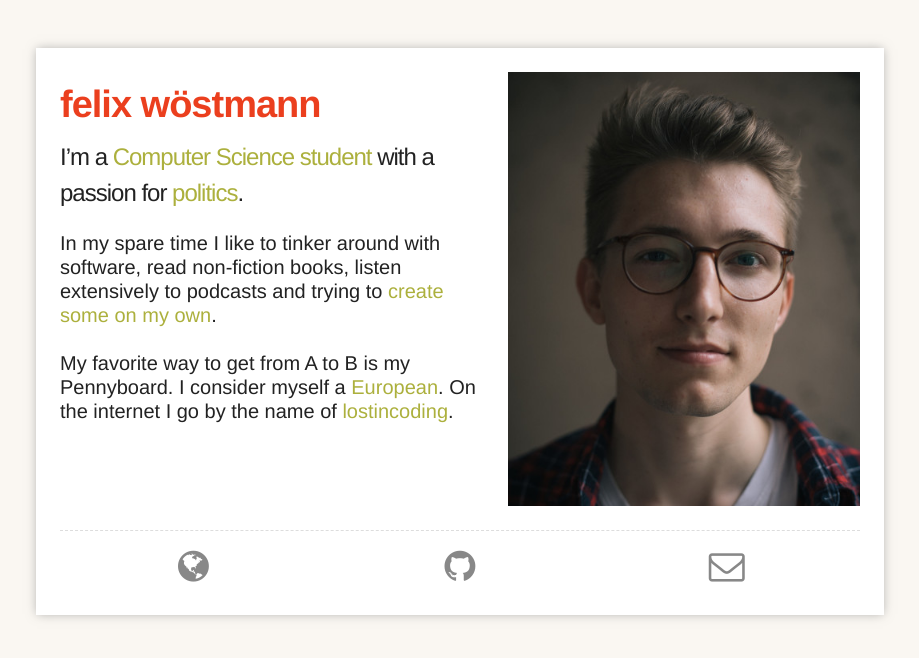
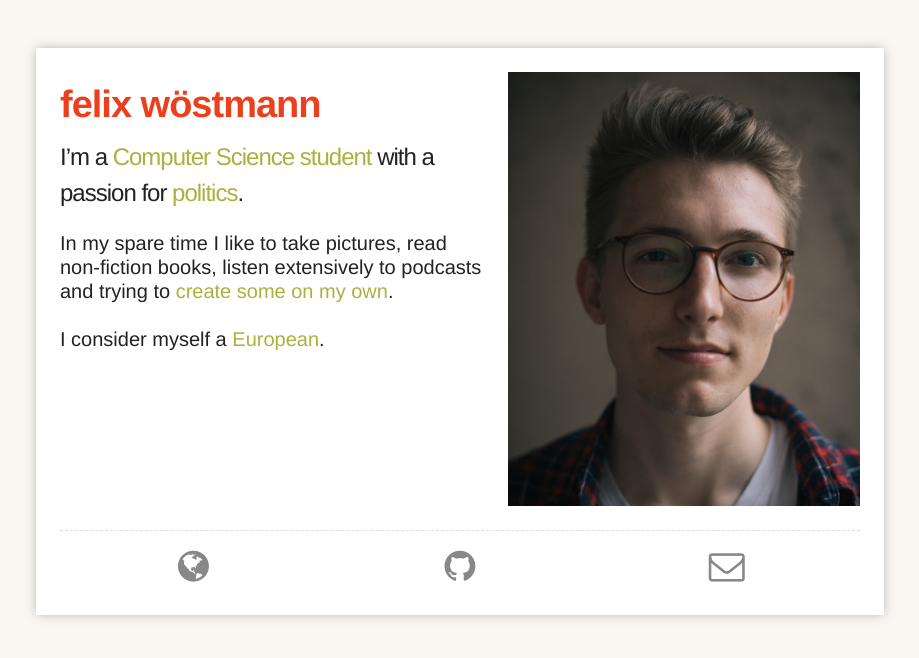
Before and after one commit to felixwoestmann/felixwoestmann.github.io, a Jekyll site: the page built from index.md, in a window 1280 px wide. Shown: the top 658 px of the page, without its empty margins (180-1099 px from the left). Built offline with Jekyll 4.4.1, drawn with Linux system fonts in a browser that asks for light colours; nearby versions of some CDN libraries; our own code applies the rules of GitHub Pages for plain Markdown files.

Commit message:
Update index.md

```diff
--- a/index.md
+++ b/index.md
@@ -8,6 +8,6 @@ layout: default
 
 
 
-  In my spare time I like to tinker around with software, read non-fiction books, listen extensively to podcasts and trying to _create some on my own_.
+  In my spare time I like to take pictures, read non-fiction books, listen extensively to podcasts and trying to _create some on my own_.
 
-  My favorite way to get from A to B is my Pennyboard. I consider myself a _European_. On the internet I go by the name of _lostincoding_.
+  I consider myself a _European_.
```
